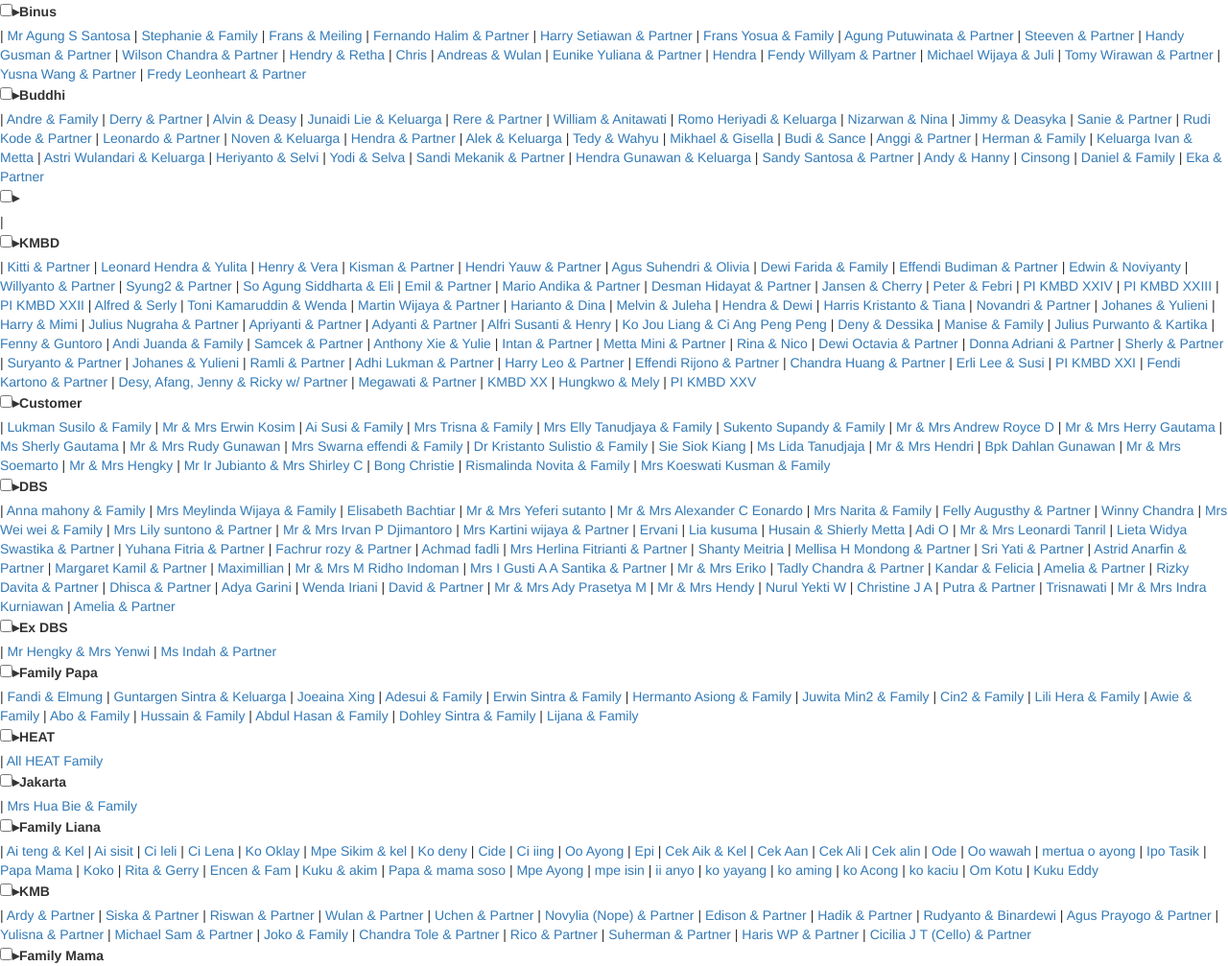
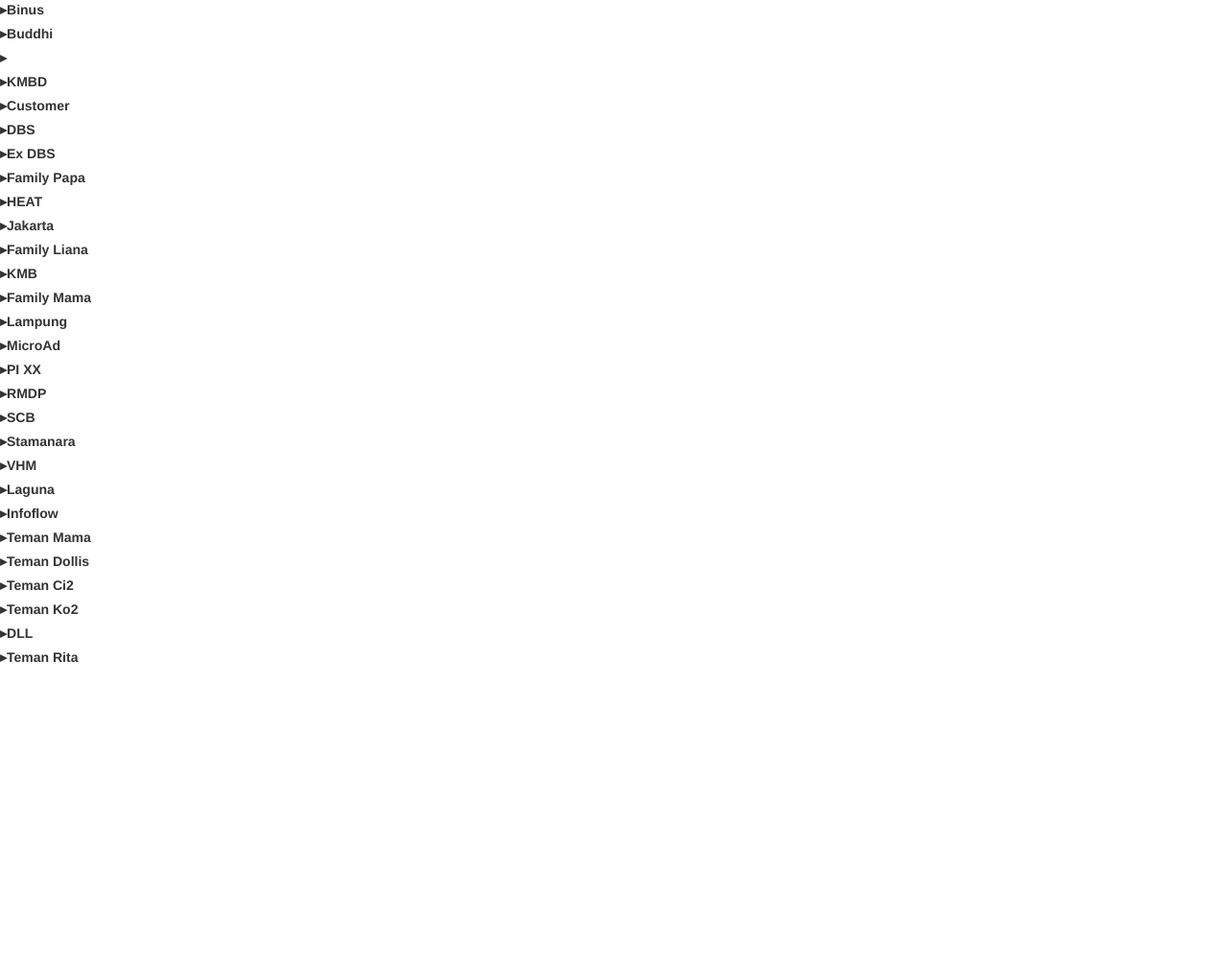
Before and after one commit to chenxeed/chenxeed.github.io, a plain HTML site: page albertliana/invitee-list.html in a window 1280 px wide. Shown: the top 1007 px of the page at 96% size. After the commit the page ends 800 px from the top, so only its background shows below. Drawn offline with Linux system fonts and the light colour scheme.

Commit message:
(fix) accordion and invitation url

```diff
--- a/albertliana/invitee-list.html
+++ b/albertliana/invitee-list.html
@@ -2,6 +2,7 @@
 <head>
 <meta name="viewport" content="width=device-width, initial-scale=1, maximum-scale=1, user-scalable=no">
 <link rel="stylesheet" href="src/css/bootstrap.css">
+<link rel="stylesheet" href="src/css/accordion.css">
 </head>
 <body>
 
--- a/albertliana/src/js/invitation.js
+++ b/albertliana/src/js/invitation.js
@@ -18,7 +18,7 @@
 }
 
 function getURLFromShorten(shorten){
-  return window.location.origin+'/index.html?o='+shorten;
+  return window.location.origin+'/albertliana/index.html?o='+shorten;
 }
 
 var invitation_names = [{"name":"Mr Agung S Santosa","subname":"Jakarta","printed":"O","origin":"Binus"},
```
